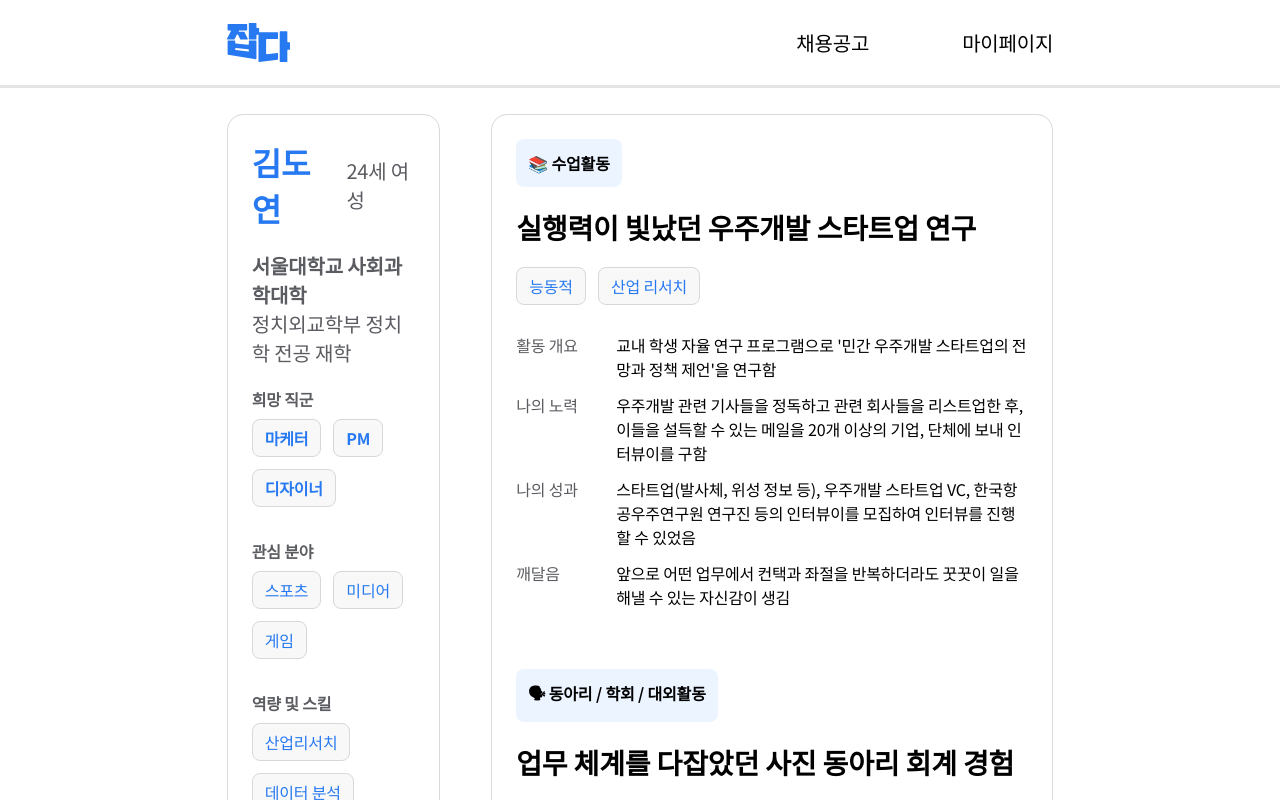
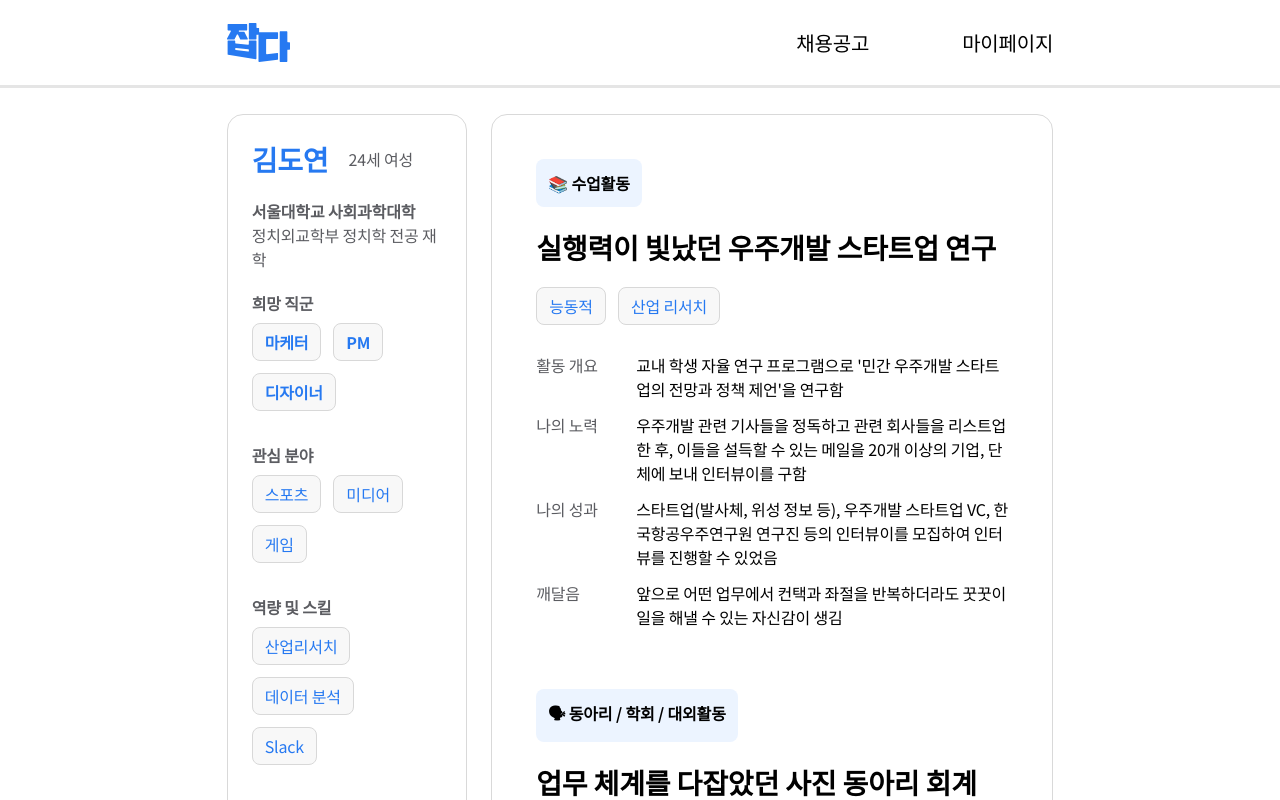
Before and after one commit to sangwonme/SNU-Creative-Research, a React (Create React App) app: page / in a window 1280 px wide. Shown: the top 800 px of the page. Built offline with nearby package versions, Linux system fonts and the light colour scheme.

Commit message:
:art: Fix minor designs for 720p

```diff
--- a/src/components/MyPageRelated/MyCV/MyCV.module.scss
+++ b/src/components/MyPageRelated/MyCV/MyCV.module.scss
@@ -1,7 +1,14 @@
+@function toRem($value) {
+    $remValue: ($value / 16) + rem;
+    @return $remValue;
+}
+
 .container{
     // border
     border: 1px solid #D9D9D9;
     border-radius: 16px;
+    // margin
+    margin-bottom: toRem(48);
     .wrapper{
         // size
         padding: toRem(20);
--- a/src/components/MyPageRelated/MyExp/MyExp.module.scss
+++ b/src/components/MyPageRelated/MyExp/MyExp.module.scss
@@ -37,6 +37,8 @@
         display: grid;
         grid-template-columns: toRem(100) 1fr;
         margin-bottom: toRem(12);
+        // font
+        font-size: toRem(16);
         .label{
             // size
             width: toRem(100);
--- a/src/components/MyPageRelated/Profile/Profile.module.scss
+++ b/src/components/MyPageRelated/Profile/Profile.module.scss
@@ -5,7 +5,7 @@
 
 .container{
     // size
-    width: 80%;
+    width: 90%;
     height: fit-content;
     // border
     border: 1px #D9D9D9 solid;
@@ -23,7 +23,7 @@
             align-items: center;
             .name{
                 // font
-                font-size: toRem(32);
+                font-size: toRem(28);
                 font-weight: 600;
                 color: #2679F1;
                 // margin
@@ -32,7 +32,7 @@
             }
             .agesex{
                 // font
-                font-size: toRem(20);
+                font-size: toRem(16);
                 color: #5B5C61;
                 margin: 0;
             }
@@ -41,7 +41,7 @@
             // margin
             margin-bottom: toRem(20);
             // font
-            font-size: toRem(20);
+            font-size: toRem(16);
             color: #5B5C61;
             .snu{
                 margin: 0;
```
